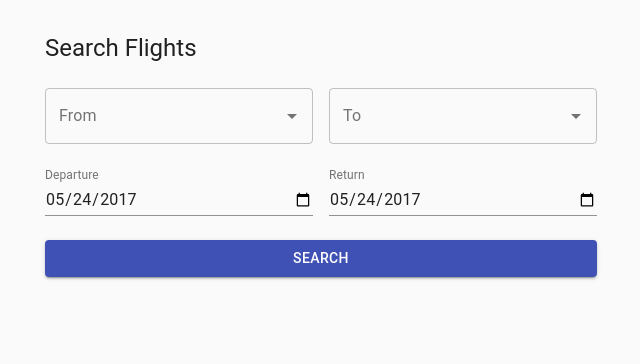
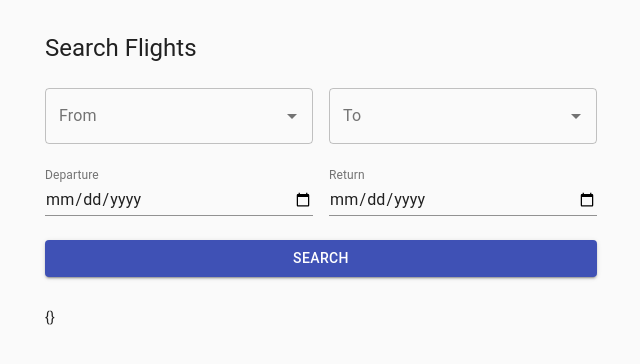
Before and after one commit to fabiothiroki/search, a React (Create React App) app: page / in a window 1280 px wide. Shown: the top 364 px of the page, without its empty margins (319-959 px from the left). Built offline with nearby package versions, Linux system fonts and the light colour scheme; no server answers.

Commit message:
add tests

```diff
--- a/src/components/App/App.js
+++ b/src/components/App/App.js
@@ -1,12 +1,22 @@
 import { Search } from "../Search/Search";
 import CssBaseline from "@material-ui/core/CssBaseline";
 import Container from "@material-ui/core/Container";
+import { SearchResults } from "../SearchResults/SearchResults";
+import { useState } from "react";
+import { searchResultsFormatter } from "../SearchResults/searchResultsFormatter";
 
 export const App = () => {
+  const [searchParameters, setSearchParameters] = useState({});
+
   return (
     <Container component="main" maxWidth="sm">
       <CssBaseline />
-      <Search onSearchSubmitted={(search) => console.log(search)} />
+      <Search
+        onSearchSubmitted={(search) =>
+          setSearchParameters(searchResultsFormatter(search))
+        }
+      />
+      <SearchResults searchParameters={searchParameters} />
     </Container>
   );
 };
--- a/src/components/Search/Search.js
+++ b/src/components/Search/Search.js
@@ -31,7 +31,7 @@ export const Search = ({ onSearchSubmitted }) => {
     setValue,
     formState: { errors },
   } = useForm();
-  const onSubmit = (data) => console.log(data);
+  const onSubmit = (data) => onSearchSubmitted(data);
 
   return (
     <div className={classes.paper}>
@@ -55,7 +55,7 @@ export const Search = ({ onSearchSubmitted }) => {
                 />
               )}
             />
-            {errors.from_airport && "From is required"}
+            {errors[FORM_FIELDS.DESTINATION] && "From is required"}
           </Grid>
           <Grid item xs={12} sm={6}>
             <Controller
@@ -71,6 +71,7 @@ export const Search = ({ onSearchSubmitted }) => {
                 />
               )}
             />
+            {errors[FORM_FIELDS.DESTINATION] && "To is required"}
           </Grid>
         </Grid>
 
@@ -79,33 +80,45 @@ export const Search = ({ onSearchSubmitted }) => {
             <Controller
               name={FORM_FIELDS.DEPARTURE_DATE}
               control={control}
-              defaultValue={null}
+              defaultValue={""}
               rules={{ required: true }}
-              render={(field) => (
+              render={({ field: { onChange, value } }) => (
                 <TextField
                   name={FORM_FIELDS.DEPARTURE_DATE}
                   label="Departure"
                   type="date"
-                  defaultValue="2017-05-24"
                   style={{ width: "100%" }}
                   InputLabelProps={{
                     shrink: true,
                   }}
+                  onChange={onChange}
+                  value={value}
                 />
               )}
             />
+            {errors[FORM_FIELDS.DEPARTURE_DATE] && "Departure date is required"}
           </Grid>
           <Grid item xs={12} sm={6}>
+            <Controller
+              name={FORM_FIELDS.RETURN_DATE}
+              control={control}
+              defaultValue={""}
+              rules={{ required: true }}
+              render={({ field: { onChange, value } }) => (
                 <TextField
-              id="date"
+                  name={FORM_FIELDS.RETURN_DATE}
                   label="Return"
                   type="date"
-              defaultValue="2017-05-24"
                   style={{ width: "100%" }}
                   InputLabelProps={{
                     shrink: true,
                   }}
+                  onChange={onChange}
+                  value={value}
                 />
+              )}
+            />
+            {errors[FORM_FIELDS.RETURN_DATE] && "Return date is required"}
           </Grid>
         </Grid>
 
--- a/src/components/Search/constants.js
+++ b/src/components/Search/constants.js
@@ -2,5 +2,5 @@ export const FORM_FIELDS = {
   ORIGIN: "origin",
   DESTINATION: "destination",
   DEPARTURE_DATE: "departureDate",
-  RETURN_DATE: "returnDate,",
+  RETURN_DATE: "returnDate",
 };
--- a/src/components/SearchResults/SearchResults.js
+++ b/src/components/SearchResults/SearchResults.js
@@ -1,15 +1,7 @@
-export const SearchResults = ({
-  departureDate,
-  returnDate,
-  origin,
-  destination,
-}) => {
+export const SearchResults = ({ searchParameters }) => {
   return (
     <>
-      <p>{departureDate}</p>
-      <p>{returnDate}</p>
-      <p>{origin}</p>
-      <p>{destination}</p>
+      <p>{JSON.stringify(searchParameters, null, 2)}</p>
     </>
   );
 };
--- /dev/null
+++ b/src/components/SearchResults/searchResultsFormatter.js
@@ -0,0 +1,13 @@
+const defaultPartner = "skypicker";
+
+export const searchResultsFormatter = (parameters) => {
+  return {
+    fly_from: parameters.origin?.code,
+    fly_to: parameters.destination?.code,
+    dateFrom: parameters.departureDate,
+    dateTo: parameters.departureDate,
+    return_from: parameters.returnDate,
+    return_to: parameters.returnDate,
+    partner: defaultPartner,
+  };
+};
```
Also changed, not shown: 2 other files (tests, documents, lock files or other folders). Lines whose indentation alone changed are shown as unchanged.
